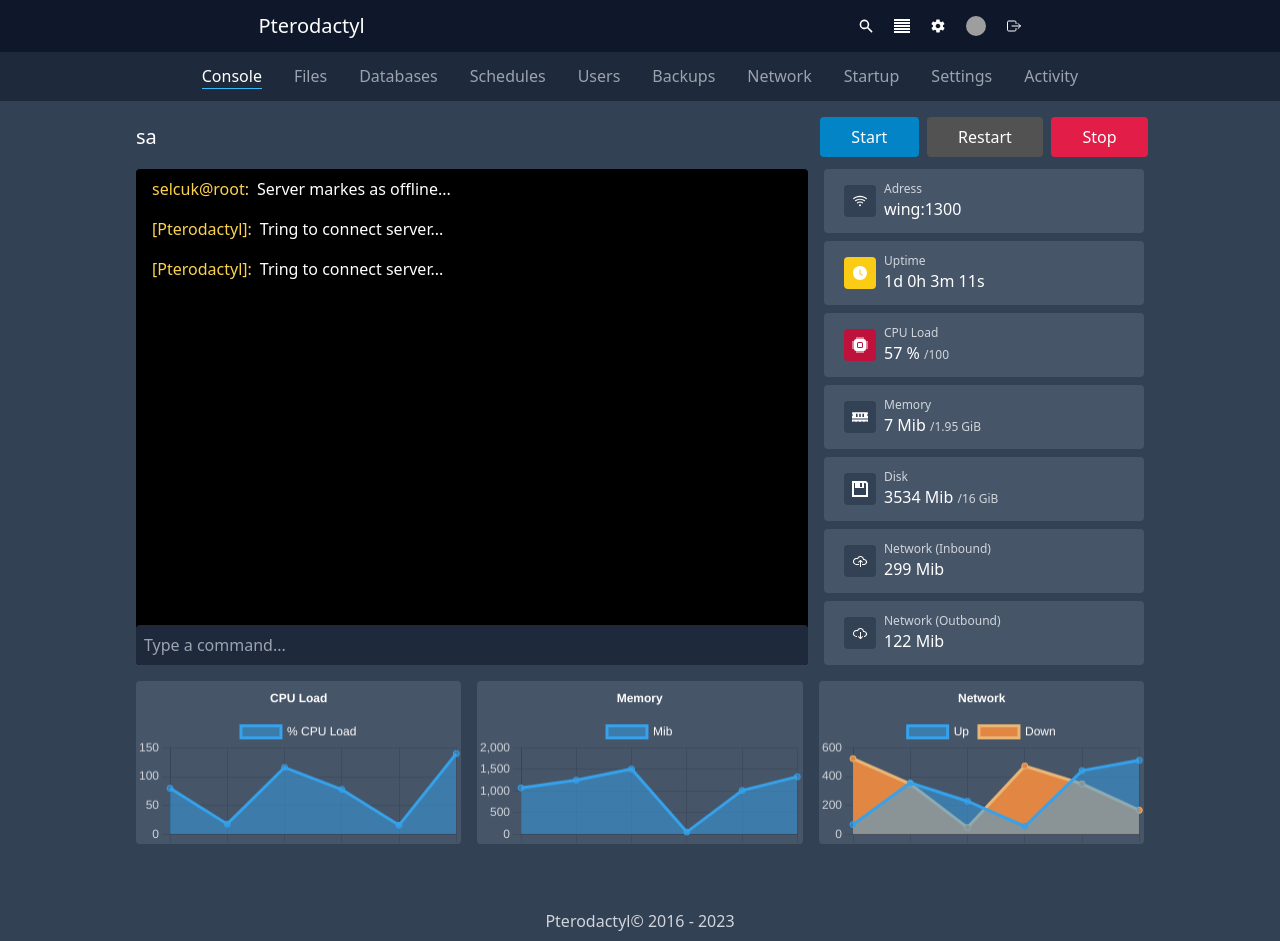
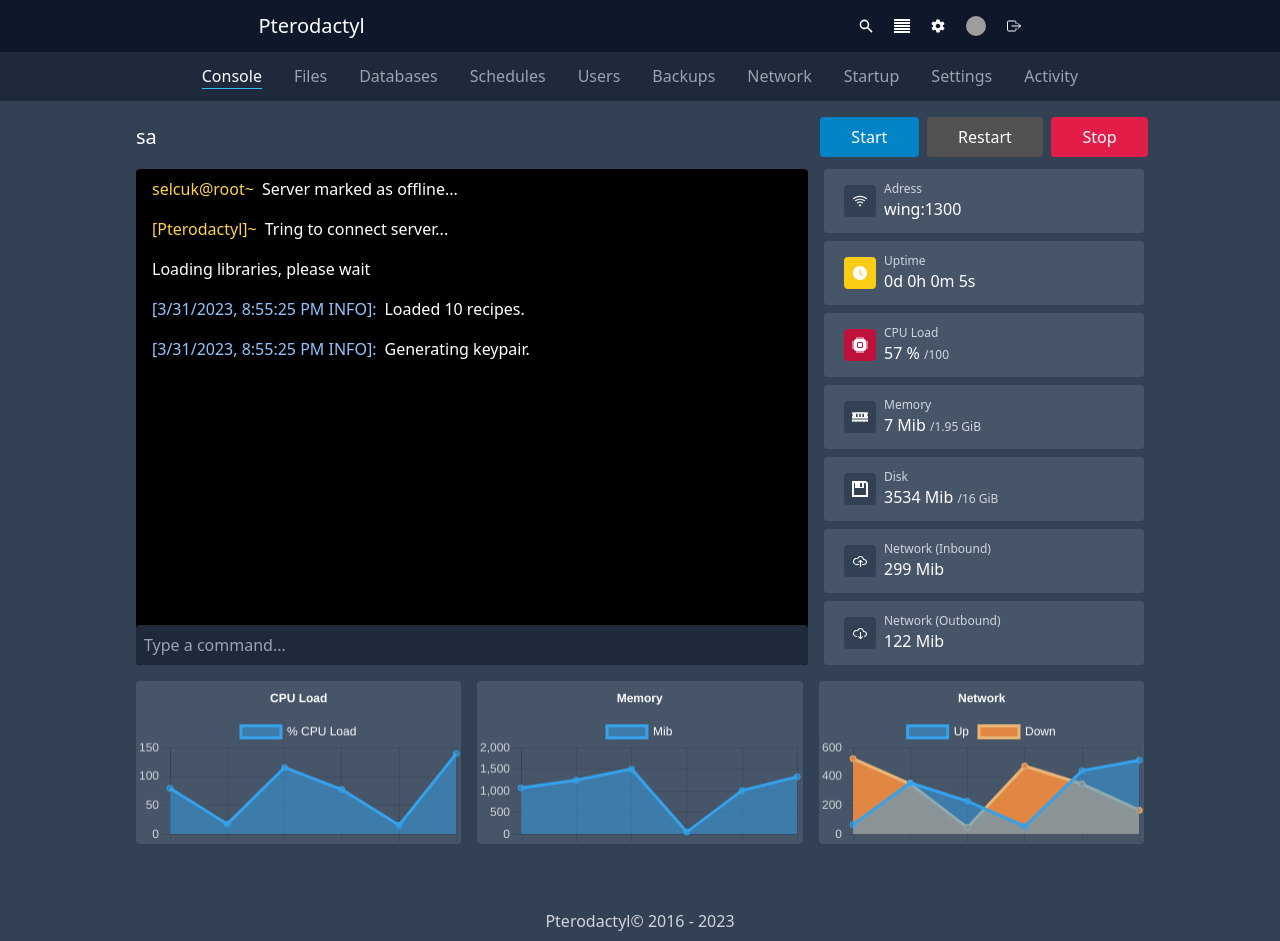
Before and after one commit to selcukguler0/server-analyze, a Next.js app: page /console in a window 1280 px wide. Built offline with nearby package versions, Linux system fonts and the light colour scheme; grey boxes are pictures that could not be loaded.

Commit message:
added timer and timer controller

```diff
--- a/package.json
+++ b/package.json
@@ -19,6 +19,7 @@
     "react-chartjs-2": "^5.2.0",
     "react-dom": "18.2.0",
     "react-icons": "^4.8.0",
+    "react-timer-hook": "^3.0.5",
     "typescript": "5.0.3"
   },
   "devDependencies": {
--- a/pages/console.tsx
+++ b/pages/console.tsx
@@ -7,6 +7,8 @@
 import { ImFloppyDisk } from "react-icons/im";
 import { VscCloudUpload } from "react-icons/vsc";
 import { VscCloudDownload } from "react-icons/vsc";
+
+import { useStopwatch } from "react-timer-hook";
 
 // Chart
 import { cpuLoadData, cpuLoadOptions } from "@/chartData/CpuLoad";
@@ -44,6 +46,11 @@
 	const [networkDown] = useState(Math.floor(Math.random() * 300));
 	const [disk] = useState(Math.floor(Math.random() * 6000));
 
+	const [consoleDate] = useState(new Date().toLocaleString());
+
+	const { seconds, minutes, hours, days, isRunning, start, pause, reset } =
+		useStopwatch({ autoStart: true });
+
 	return (
 		<>
 			<Head>
@@ -59,13 +66,21 @@
 					<div className="flex justify-between items-center w-full mx-auto max-w-screen-lg">
 						<p className="w-2/3 text-white m-2 font-medium text-xl">sa</p>
 						<div className="w-1/3 flex">
-							<button className="bg-sky-600 p-2 px-5 m-1 text-white rounded grow">
+							<button
+								onClick={start}
+								className="bg-sky-600 p-2 px-5 m-1 text-white rounded grow">
 								Start
 							</button>
-							<button className="bg-neutral-600 p-2 px-5 m-1 text-white rounded grow">
+							<button
+								onClick={(event: React.MouseEvent<HTMLButtonElement>) =>
+									pause()
+								}
+								className="bg-neutral-600 p-2 px-5 m-1 text-white rounded grow">
 								Restart
 							</button>
-							<button className="bg-rose-600 p-2 px-5 m-1 text-white rounded grow">
+							<button
+								onClick={pause}
+								className="bg-rose-600 p-2 px-5 m-1 text-white rounded grow">
 								Stop
 							</button>
 						</div>
@@ -76,22 +91,33 @@
 							<table className="flex-1">
 								<tbody>
 									<tr className="flex p-2 hover:bg-gray-600">
-										<td className="text-amber-300 pl-2">selcuk@root:</td>{" "}
+										<td className="text-amber-300 pl-2">selcuk@root~</td>{" "}
 										<td className="text-white pl-2">
-											Server markes as offline...
+											Server marked as offline...
 										</td>
 									</tr>
 									<tr className="flex p-2 hover:bg-gray-600">
-										<td className="text-amber-300 pl-2">[Pterodactyl]:</td>{" "}
+										<td className="text-amber-300 pl-2">[Pterodactyl]~</td>{" "}
 										<td className="text-white pl-2">
 											Tring to connect server...
 										</td>
 									</tr>
 									<tr className="flex p-2 hover:bg-gray-600">
-										<td className="text-amber-300 pl-2">[Pterodactyl]:</td>{" "}
 										<td className="text-white pl-2">
-											Tring to connect server...
+											Loading libraries, please wait
 										</td>
+									</tr>
+									<tr className="flex p-2 hover:bg-gray-600">
+										<td className="text-blue-300 pl-2">
+											[{consoleDate} INFO]:
+										</td>{" "}
+										<td className="text-white pl-2">Loaded 10 recipes.</td>
+									</tr>
+									<tr className="flex p-2 hover:bg-gray-600">
+										<td className="text-blue-300 pl-2">
+											[{consoleDate} INFO]:
+										</td>{" "}
+										<td className="text-white pl-2">Generating keypair.</td>
 									</tr>
 								</tbody>
 							</table>
@@ -118,7 +144,9 @@
 								</div>
 								<div>
 									<div className="text-gray-300 text-xs">Uptime</div>
-									<div className="text-white">1d 0h 3m 11s</div>
+									<div className="text-white">
+										{days}d {hours}h {minutes}m {seconds}s
+									</div>
 								</div>
 							</div>
 
```
Also changed, not shown: 1 other file (tests, documents, lock files or other folders).
